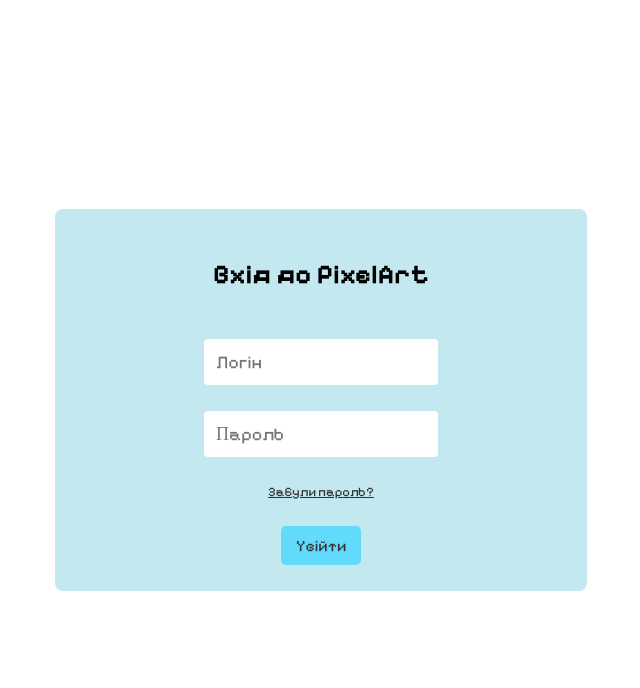
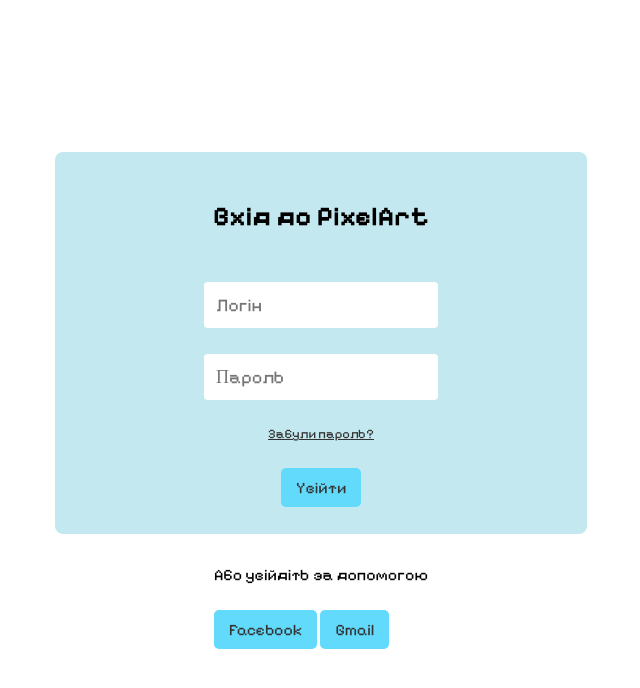
Before and after one commit to moda-it/pixelArt, an Electron app: page Frontend/login.html in a window 800 px wide. Shown: the whole page, without its empty margins (79-719 px from the left). Drawn offline with Linux system fonts and the light colour scheme.

Commit message:
Refactor login page layout; add social login buttons and styles

```diff
--- a/Frontend/login.html
+++ b/Frontend/login.html
@@ -13,9 +13,15 @@
     <link rel="stylesheet" href="./style/login.css" />
   </head>
   <body>
+    <section class="container">
       <div class="login-container">
         <h2>Вхід до PixelArt</h2>
-      <input type="text" class="input" id="usernameInput" placeholder="Логін" />
+        <input
+          type="text"
+          class="input"
+          id="usernameInput"
+          placeholder="Логін"
+        />
         <input
           type="password"
           class="input"
@@ -25,6 +31,18 @@
         <label for="passwordInput" class="forg-pass">Забули пароль?</label>
         <button id="loginButton">Увійти</button>
       </div>
+      <div class="social-login">
+        <p>Або увійдіть за допомогою</p>
+        <div class="social">
+          <button id="facebookLogin" class="social-btn facebook-btn">
+            <span>Facebook</span>
+          </button>
+          <button id="gmailLogin" class="social-btn gmail-btn">
+            <span>Gmail</span>
+          </button>
+        </div>
+      </div>
+    </section>
     <script type="module" src="./scripts/login.js"></script>
   </body>
 </html>
--- a/Frontend/style/login.css
+++ b/Frontend/style/login.css
@@ -51,3 +51,21 @@
   cursor: pointer;
   text-decoration: underline;
 }
+
+.forg-pass:hover {
+  color: #21a1f1;
+}
+
+.container {
+  display: flex;
+  gap: 15px;
+  flex-direction: column;
+  align-items: center;
+}
+
+.social-login {
+  display: flex;
+  gap: 10px;
+  flex-direction: column;
+  justify-content: center;
+}
```
Lines whose indentation alone changed are shown as unchanged.
